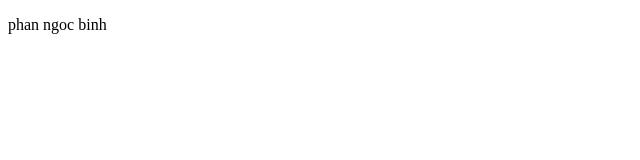
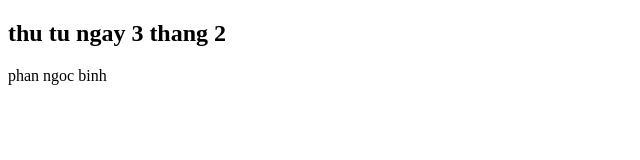
Before and after one commit to phanbinh1/test2, a plain HTML site: page about.html in a window 1280 px wide. Shown: the whole page, without its empty margins (0-640 px from the left). Drawn offline with Linux system fonts and the light colour scheme.

Commit message:
sua file about.index

```diff
--- a/about.html
+++ b/about.html
@@ -6,6 +6,8 @@
    <title>Document</title>
 </head>
 <body>
+   <h2>thu tu ngay 3 thang 2</h2>
    <p>phan ngoc binh</p>
+
 </body>
 </html>
```
